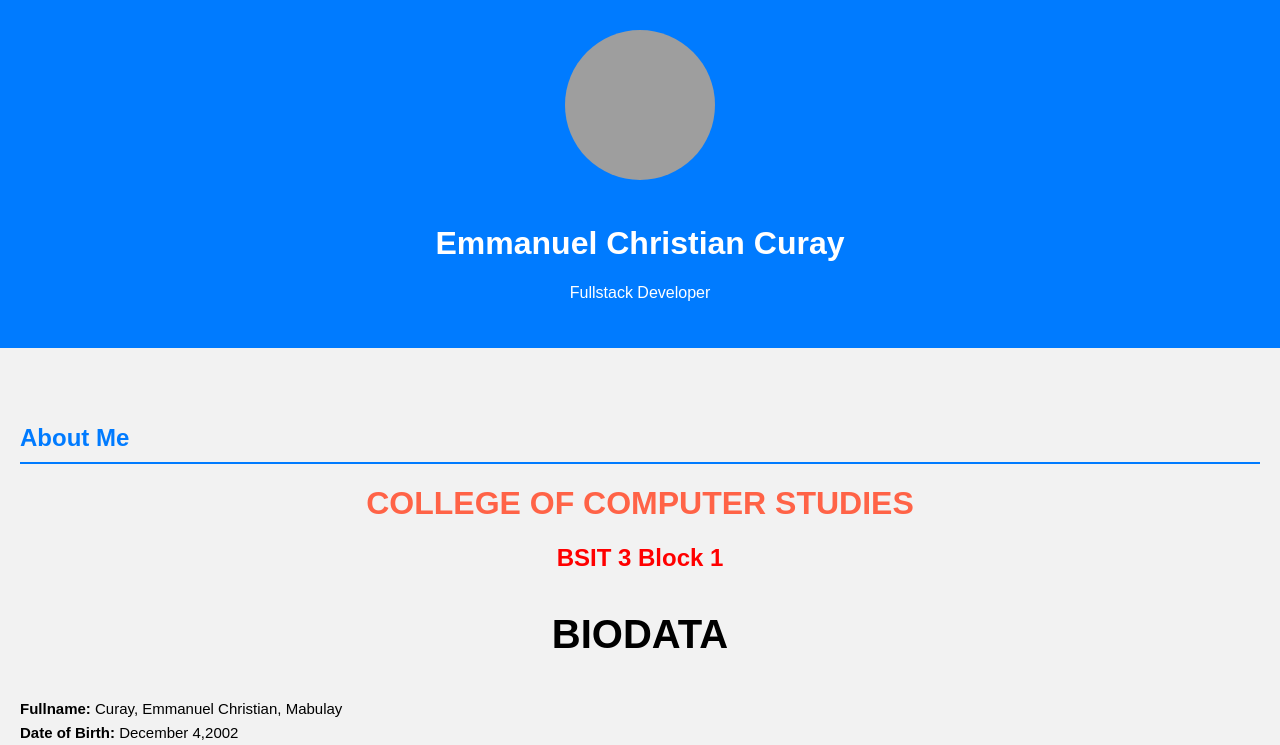
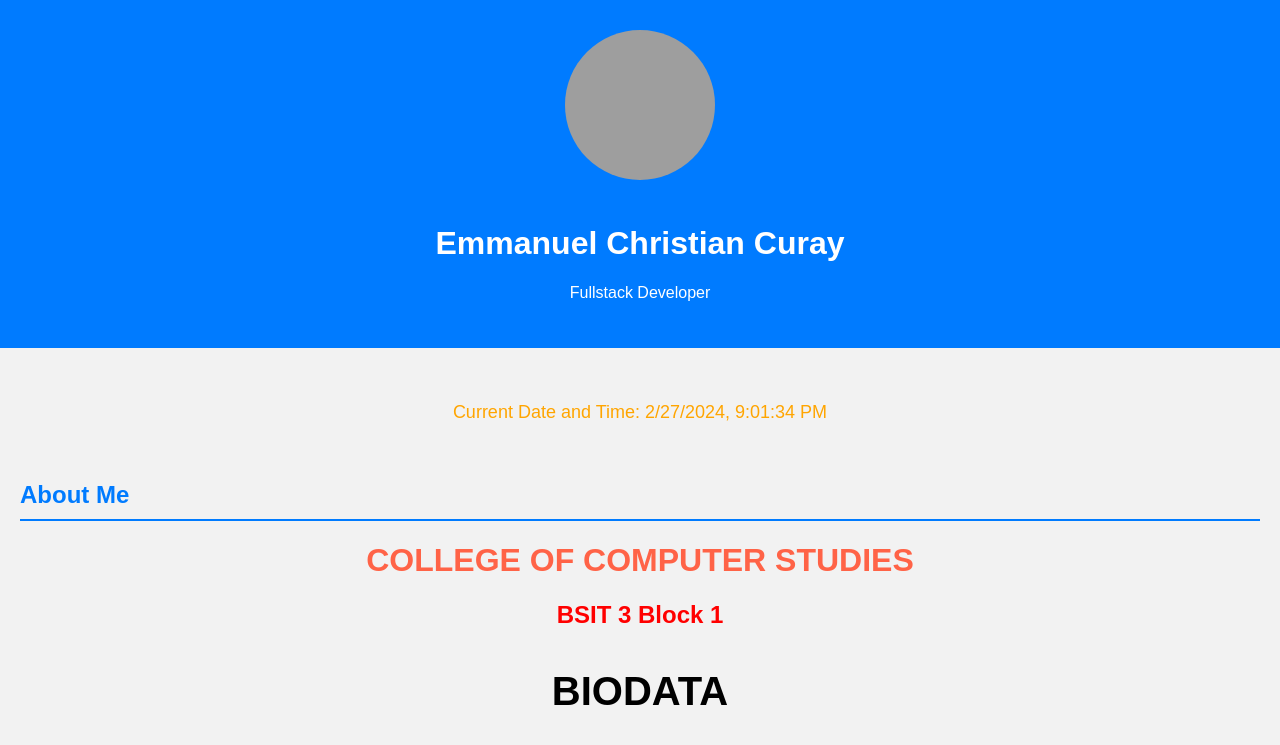
Before and after one commit to PhantomSolitude/my-activity-project, a plain HTML site: page index.html in a window 1280 px wide. Shown: the top 745 px of the page. Drawn offline with Linux system fonts and the light colour scheme; grey boxes are pictures that could not be loaded.

Commit message:
Add 2 Features

```diff
--- /dev/null
+++ b/function.js
@@ -0,0 +1,9 @@
+function updateDateTime() {
+  var now = new Date();
+  var datetimeElement = document.getElementById('datetime');
+  datetimeElement.innerHTML = 'Current Date and Time: ' + now.toLocaleString();
+}
+
+updateDateTime();
+
+setInterval(updateDateTime, 1000);
--- a/index.html
+++ b/index.html
@@ -14,6 +14,8 @@
             <h1>Emmanuel Christian Curay</h1>
             <p>Fullstack Developer</p>
         </div> <br><br>
+
+            <p id="datetime"></p>
 
 
         <div class="details">
@@ -69,5 +71,9 @@
 
         </div>
 
+    <script src="function.js">
+
+    </script>
+
     </body>
 </html>
--- a/style.css
+++ b/style.css
@@ -66,12 +66,9 @@ li{
 }
 
 
-
-/*
 #datetime{
     text-align:center;
     font-size: 18px;
     color: orange;
     font-weight: 500;
 }
-*/
```
